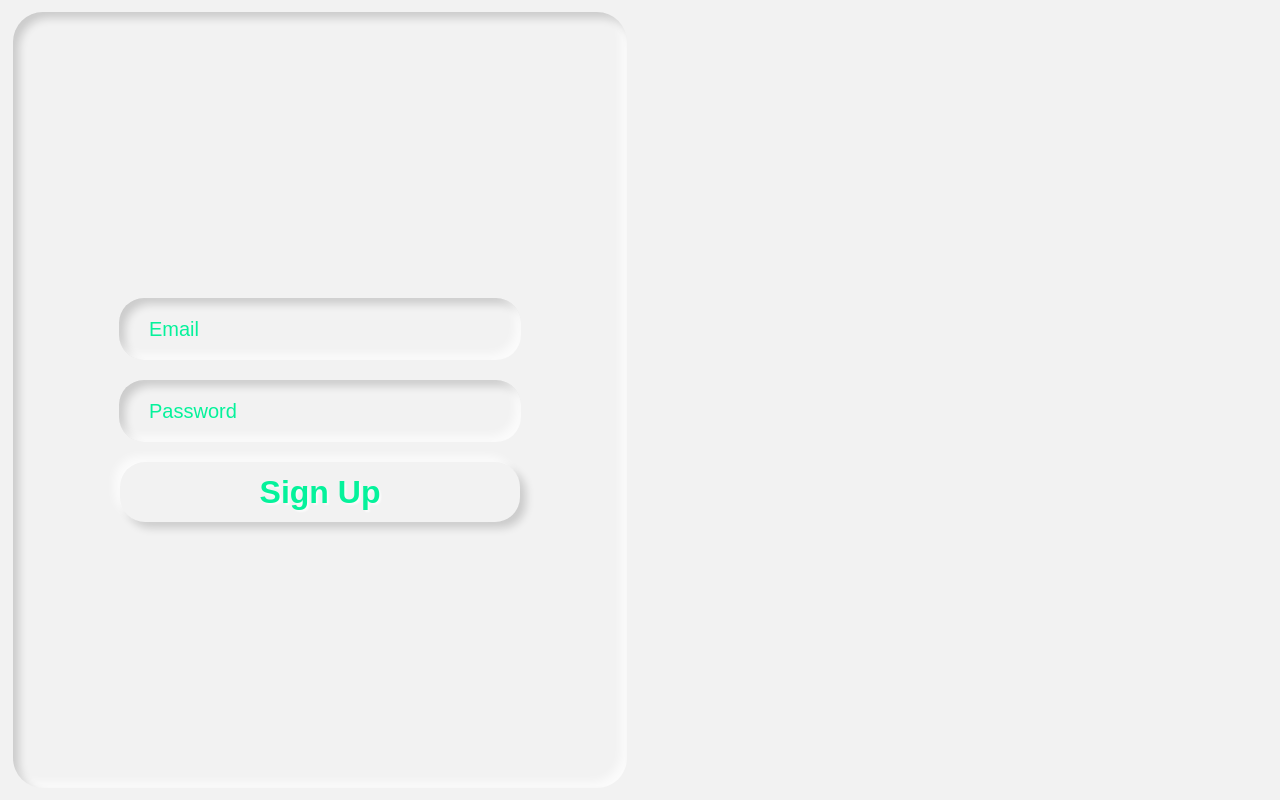
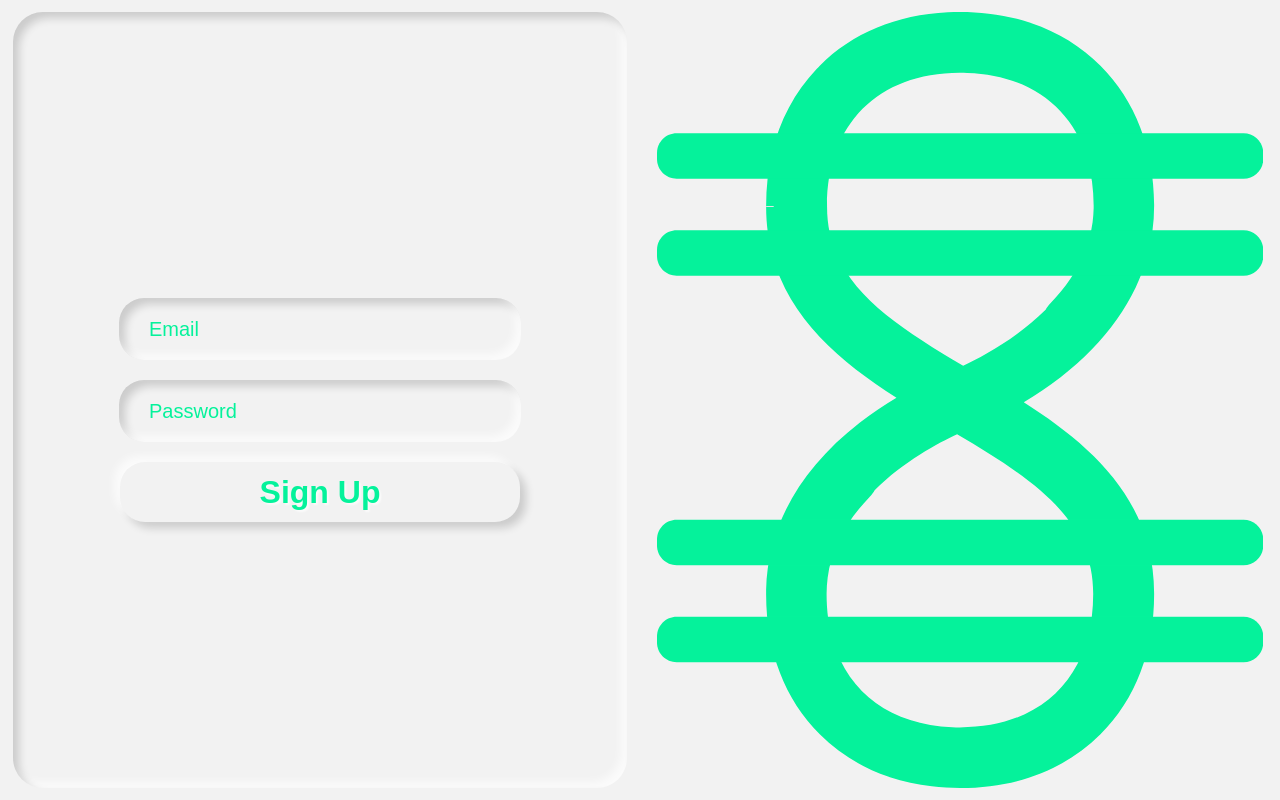
Before and after one commit to Figure-Finance/figure, a React (Create React App) app in the folder frontend/: page / in a window 1280 px wide. Built offline with nearby package versions, Linux system fonts and the light colour scheme.

Commit message:
[update] added Logo component

```diff
--- a/frontend/src/containers/Auth/Auth.js
+++ b/frontend/src/containers/Auth/Auth.js
@@ -1,5 +1,6 @@
 import React from 'react'
 import classes from './Auth.module.css'
+import { ReactComponent as Logo } from '../../assets/logo.svg'
 import Input from '../../components/UI/Input/Input'
 import Button from '../../components/UI/Button/Button'
 
@@ -11,7 +12,9 @@ const Auth = props => {
         <Input placeholder='Password' />
         <Button color='primary' size='large'>Sign Up</Button>
       </div>
-      <div />
+      <div>
+        <Logo className={classes.Logo} />
+      </div>
     </div>
   )
 }
```
